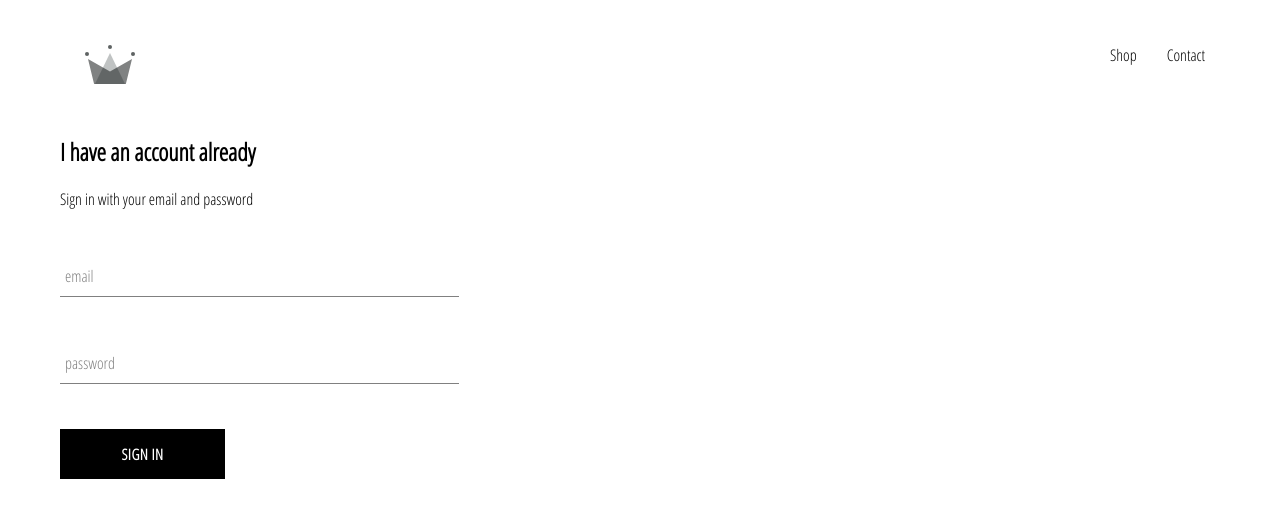
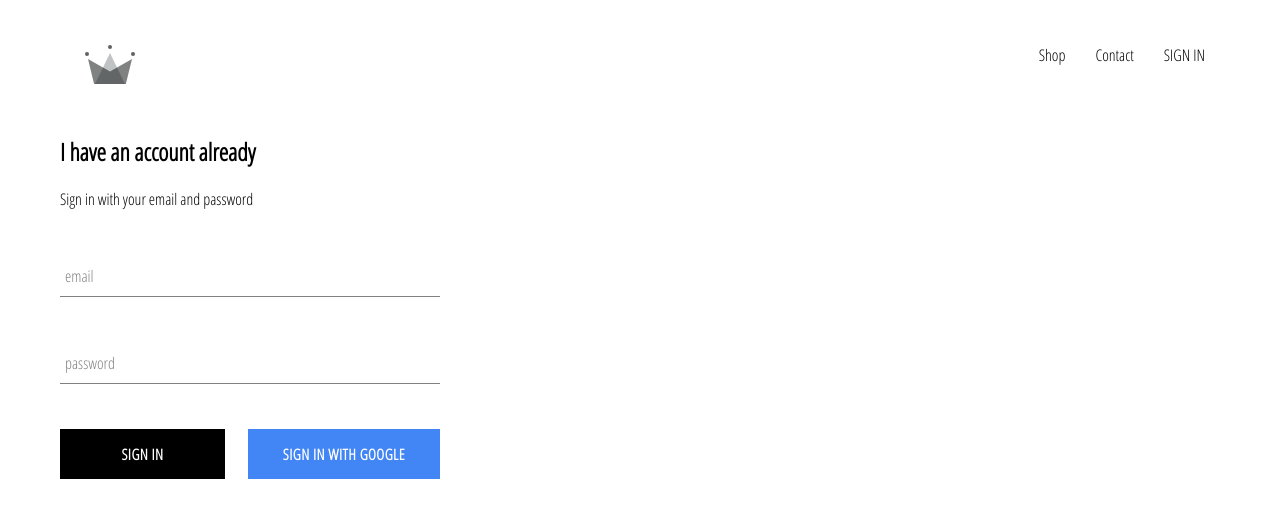
Before and after one commit to Marius1388/e-commerce-clothing, a React (Create React App) app: page /signin in a window 1280 px wide. Shown: the top 518 px of the page. Built offline with nearby package versions, Linux system fonts and the light colour scheme; no server answers.

Commit message:
integrated firebase into application, created sign in page with sign in component and sign in with google

```diff
--- a/package.json
+++ b/package.json
@@ -6,6 +6,7 @@
     "@testing-library/jest-dom": "^4.2.4",
     "@testing-library/react": "^9.5.0",
     "@testing-library/user-event": "^7.2.1",
+    "firebase": "^7.15.5",
     "node-sass": "^4.14.1",
     "react": "^16.13.1",
     "react-dom": "^16.13.1",
--- a/src/App.css
+++ b/src/App.css
@@ -7,3 +7,7 @@
     text-decoration: none;
     color: black;
 }
+
+*{
+    box-sizing: border-box;
+}
--- a/src/App.js
+++ b/src/App.js
@@ -8,11 +8,36 @@
 import HomePage from './pages/homepage/homepage.components'
 import ShopPage from './pages/shop/shop.component';
 import SignInAndSignUpPage from './pages/sign-in-and-sign-up/sign-in-and-sign-up.component'
+import {auth} from './firebase/firebase.utils'
 
-function App() {
+
+class App extends React.Component {
+  constructor(){
+    super()
+
+    this.state={
+      currentUser:null
+    }
+  }
+
+unsubscribeFromAuth = null;
+
+componentDidMount() {
+  this.unsubscribeFromAuth = auth.onAuthStateChanged(user=>{
+    this.setState({currentUser:user})
+    console.log(user)
+  })
+}
+
+componentWillUnmount() {
+  this.unsubscribeFromAuth();
+}
+
+
+  render(){
     return (
       <div>
-      <Header />
+        <Header currentUser={this.state.currentUser}/>
         <Switch>
           <Route exact path='/' component={HomePage} />
           <Route exact path='/shop' component={ShopPage} />
@@ -21,5 +46,6 @@
       </div>
     );
   }
+}
 
 export default App;
--- a/src/components/custom-button/custom-button.component.js
+++ b/src/components/custom-button/custom-button.component.js
@@ -1,8 +1,8 @@
 import React from 'react'
 import './custom-button.styles.scss';
 
-const CustomButton = ({children, ...otherProps}) => (
-    <button className='custom-button' {...otherProps}>
+const CustomButton = ({children,isGoogleSignIn, ...otherProps}) => (
+    <button className={`${isGoogleSignIn ?'google-sign-in':''} custom-button`} {...otherProps}>
         {children}
     </button>
 )
--- a/src/components/custom-button/custom-button.styles.scss
+++ b/src/components/custom-button/custom-button.styles.scss
@@ -19,4 +19,14 @@
       color: black;
       border: 1px solid black;
     }
+
+    &.google-sign-in{
+      background-color: #4285f4;
+      color: white;
+
+      &:hover{
+        background-color: #357ae8;
+        border: none;
+      }
+    }
   }
--- a/src/components/header/header.component.js
+++ b/src/components/header/header.component.js
@@ -1,10 +1,13 @@
 import React from 'react'
 import './header.styles.scss'
 import {Link} from 'react-router-dom'
+
+import {auth} from '../../firebase/firebase.utils'
+
 import {ReactComponent as Logo} from '../../assets/crown.svg'
 
 
-const Header = () => (
+const Header = ({currentUser}) => (
     <div className='header'>
         <Link className='logo-container' to='/'>
             <Logo className='logo'/>
@@ -13,6 +16,13 @@
         <div className='options'>
             <Link className='option' to='/shop'> Shop </Link>
             <Link className='option' to='/shop '> Contact </Link>
+
+            {
+                currentUser ?
+                <div className='option' onClick={()=>auth.signOut()}>SIGN OUT</div>
+                :
+                <Link className='option' to='/signin'>SIGN IN</Link>
+            }
         </div>
     </div>
 )
--- a/src/components/header/header.styles.scss
+++ b/src/components/header/header.styles.scss
@@ -20,6 +20,7 @@
 
       .option {
         padding: 10px 15px;
+        cursor: pointer;
       }
     }
   }
--- a/src/components/sign-in/sign-in.component.js
+++ b/src/components/sign-in/sign-in.component.js
@@ -2,6 +2,9 @@
 
 import FormInput from '../form-input/form-input.component'
 import CustomButton from '../custom-button/custom-button.component'
+
+import {signInWithGoogle} from '../../firebase/firebase.utils'
+
 import './sign-in.styles.scss'
 
 class SignIn extends React.Component{
@@ -47,8 +50,10 @@
                         label='password'
                         required/>
 
-
-                    <CustomButton type='submit'>Sign In</CustomButton>
+                    <div className='buttons'>
+                        <CustomButton type='submit'>Sign In</CustomButton>
+                        <CustomButton type='button' onClick={signInWithGoogle} isGoogleSignIn>Sign In with Google</CustomButton>
+                    </div>
                 </form>
             </div>
         )
--- a/src/components/sign-in/sign-in.styles.scss
+++ b/src/components/sign-in/sign-in.styles.scss
@@ -1,5 +1,5 @@
 .sign-in {
-    width: 30vw;
+    width: 380px;
     display: flex;
     flex-direction: column;
 
@@ -7,4 +7,9 @@
     .title{
         margin: 10px 0;
     }
+
+    .buttons{
+        display: flex;
+        justify-content: space-between;
+    }
 }
--- /dev/null
+++ b/src/firebase/firebase.utils.js
@@ -0,0 +1,25 @@
+import firebase from 'firebase/app'
+import 'firebase/firestore'
+import 'firebase/auth'
+
+const config ={
+    apiKey: "AIzaSyAADG2XYBYNLobnYAm6sgy_q96vD2hBhzs",
+    authDomain: "e-commerce-clothing-db-d8db5.firebaseapp.com",
+    databaseURL: "https://e-commerce-clothing-db-d8db5.firebaseio.com",
+    projectId: "e-commerce-clothing-db-d8db5",
+    storageBucket: "e-commerce-clothing-db-d8db5.appspot.com",
+    messagingSenderId: "970398452418",
+    appId: "1:970398452418:web:56fa08fc49561a0d02c95b",
+    measurementId: "G-DFT6PD56B3"
+  }
+
+  firebase.initializeApp(config);
+
+  export const auth =firebase.auth();
+  export const firestore =firebase.firestore();
+
+  const provider = new firebase.auth.GoogleAuthProvider();
+  provider.setCustomParameters({prompt:'select_account'})
+  export const signInWithGoogle = () => auth.signInWithPopup(provider)
+
+  export default firebase;
```
Also changed, not shown: 1 other file (tests, documents, lock files or other folders). Lines whose indentation alone changed are shown as unchanged.
